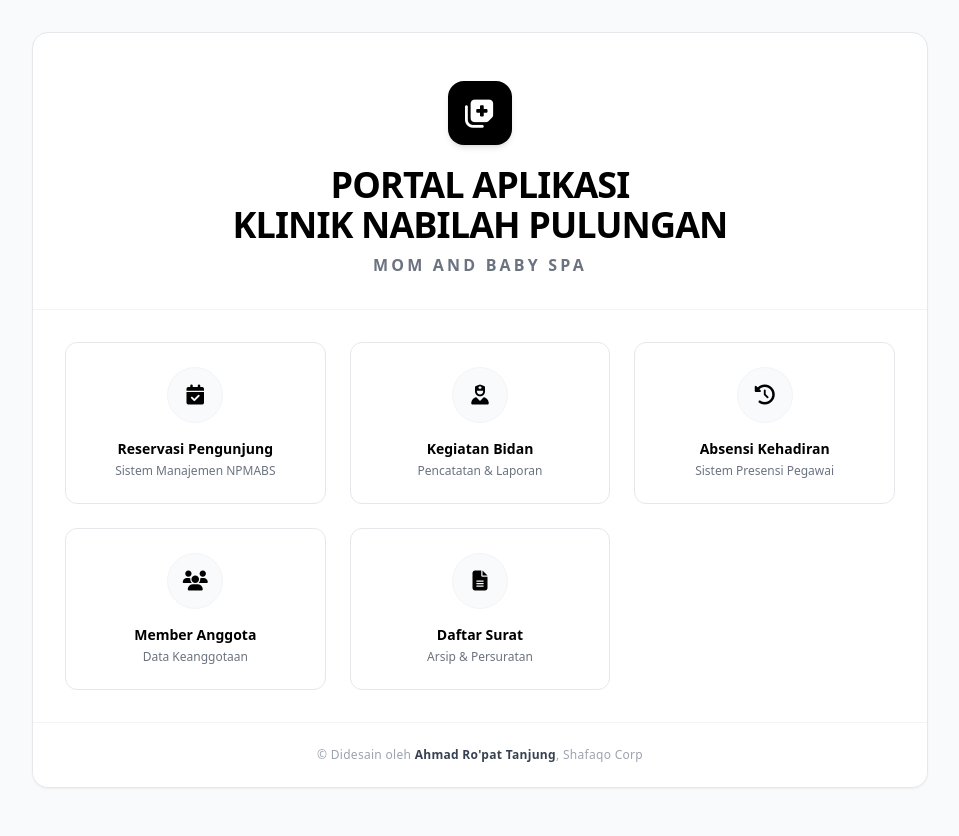
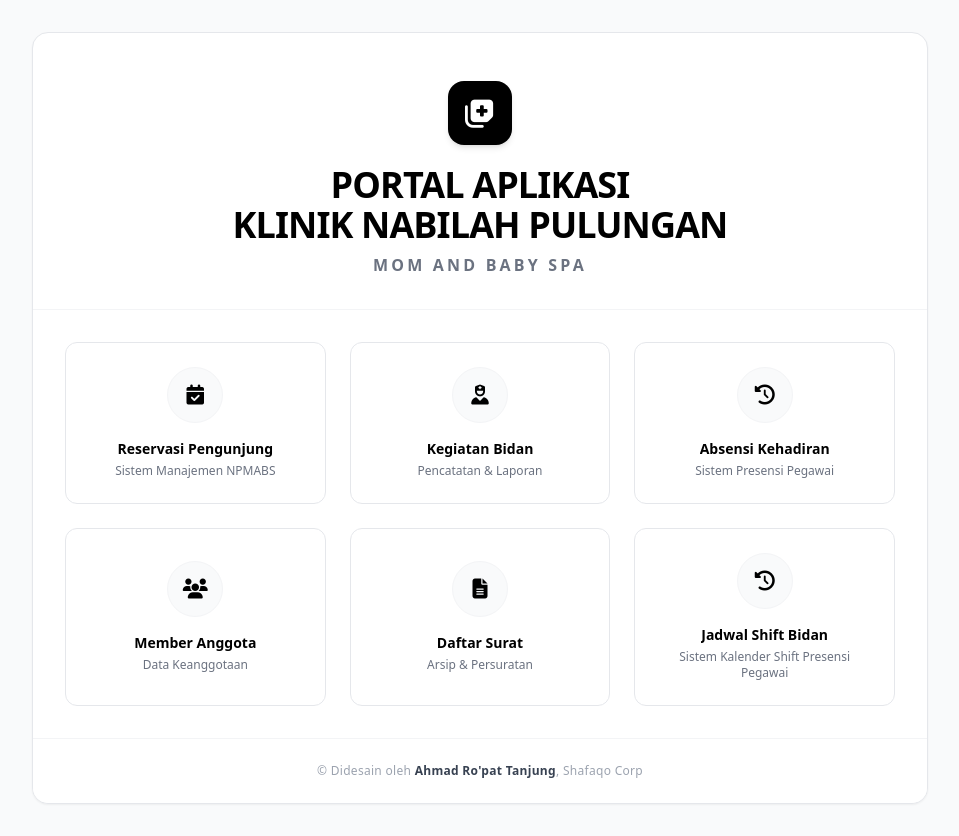
Before and after one commit to rbnabilahpulunganadm/halamanbaru, a plain HTML site: page index.html in a window 1280 px wide. Shown: the whole page, without its empty margins (160-1119 px from the left). Drawn offline with nearby package versions, Linux system fonts and the light colour scheme.

Commit message:
Add link to Shift Schedule card in index.html

```diff
--- a/index.html
+++ b/index.html
@@ -110,6 +110,15 @@
                 <p class="text-xs text-gray-500">Arsip & Persuratan</p>
             </a>
 
+            <!-- Kartu 6: Jadwal Shift -->
+            <a href="https://rbnabilahpulunganadm.github.io/kalender_shift/" target="_blank" rel="noopener noreferrer" class="card-hover animate-fade-up delay-300 relative bg-white border border-gray-200 rounded-xl group cursor-pointer block p-6 text-center flex flex-col items-center justify-center min-h-[160px]">
+                <div class="w-14 h-14 mb-4 bg-gray-50 border border-gray-100 rounded-full flex items-center justify-center text-black group-hover:bg-black group-hover:text-white transition-colors duration-300">
+                    <i class="fa-solid fa-clock-rotate-left text-xl"></i>
+                </div>
+                <h2 class="text-sm font-bold text-black mb-1 line-clamp-1">Jadwal Shift Bidan</h2>
+                <p class="text-xs text-gray-500">Sistem Kalender Shift Presensi Pegawai</p>
+            </a>
+
         </div>
 
         <!-- Footer -->
```
